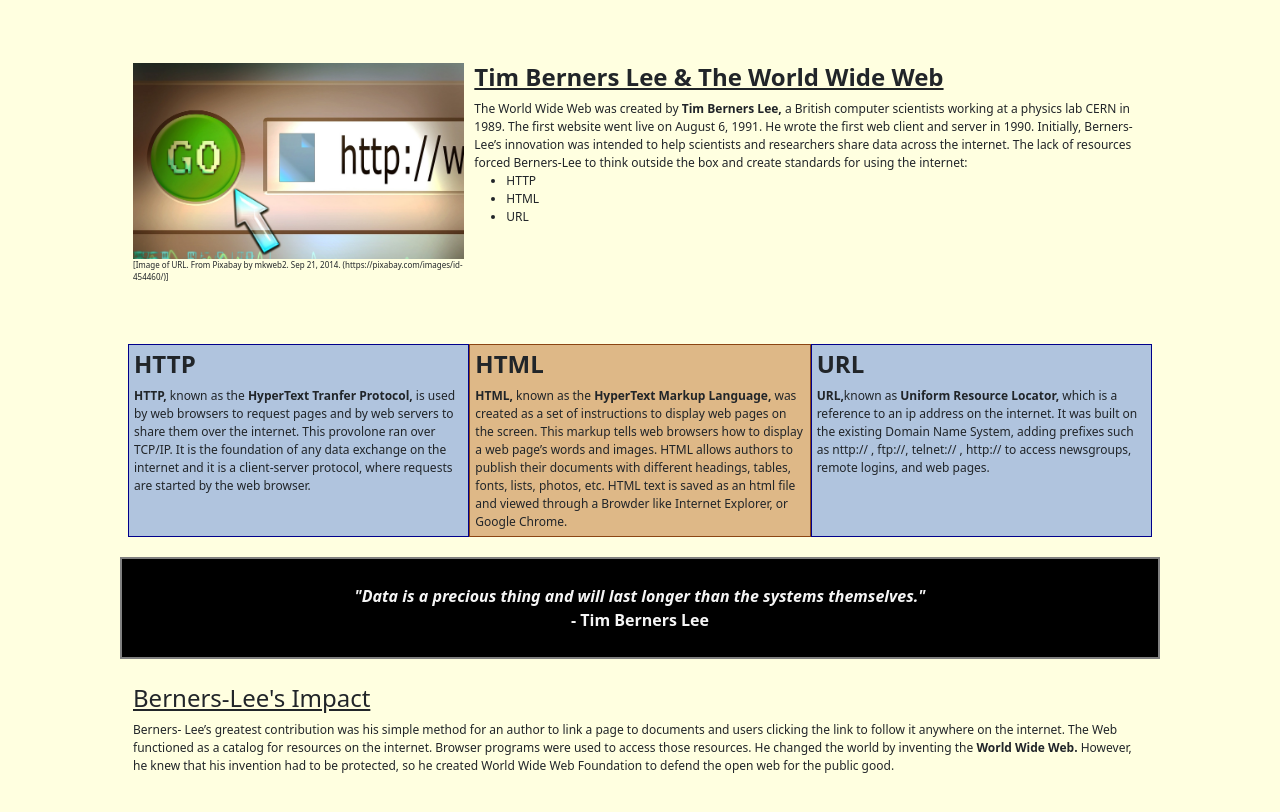
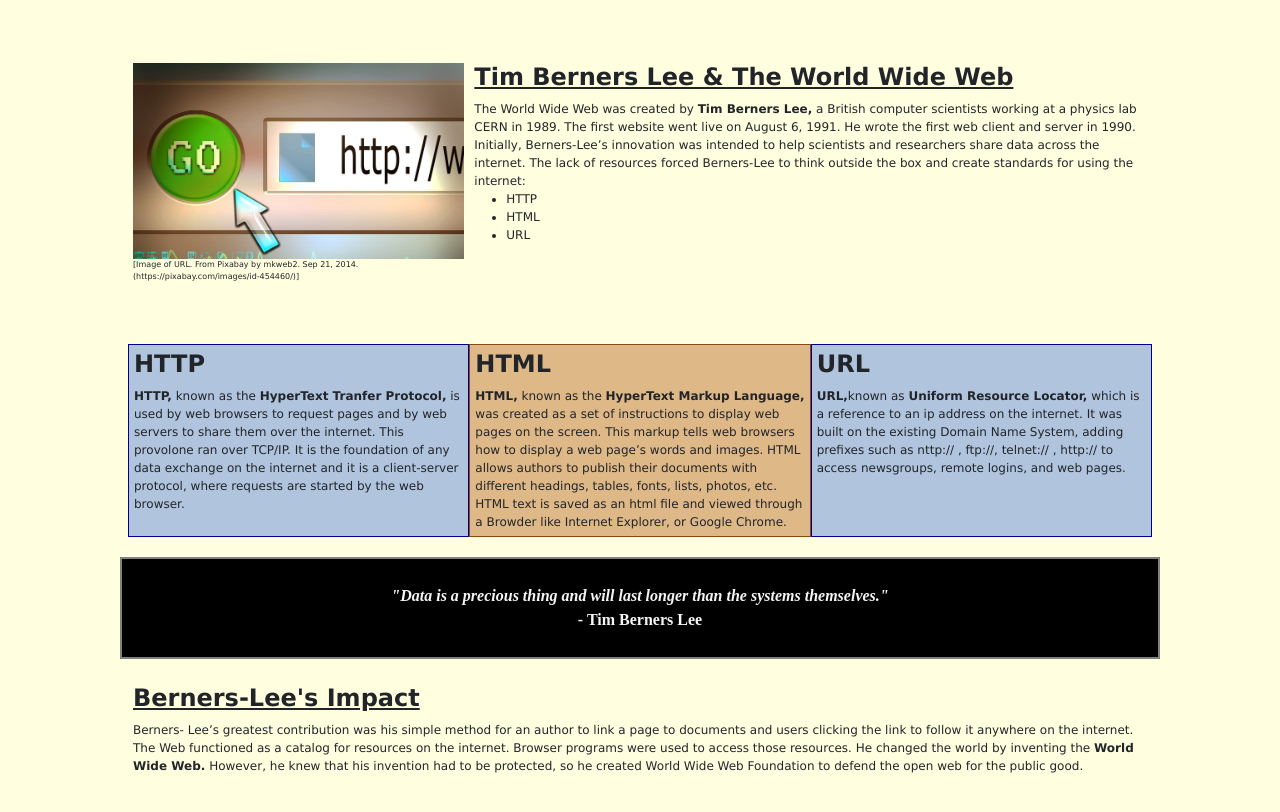
Before and after one commit to smoran09/project2, a plain HTML site: page public_html/1990.html in a window 1280 px wide. Shown: the part 204-1016 px from the top of the page. Drawn offline with nearby package versions, Linux system fonts and the light colour scheme.

Commit message:
Update: updated font on 1990s page

```diff
--- a/public_html/1990.html
+++ b/public_html/1990.html
@@ -20,6 +20,7 @@
         body {
             margin: 30px;
             background-color: lightyellow;
+            font-family: Verdana;
         }
 
         .my-container {
@@ -45,6 +46,7 @@
             background-color: black;
             color: whitesmoke;
             font-weight: bold;
+            font-family: Papyrus;
 
         }
 
@@ -157,7 +159,7 @@
 
         <div class="row my-row">
             <div class="col-lg-12 col-md-12 my-col">
-                <h4><u>Berners-Lee's Impact</u></h4>
+                <h4><u><strong>Berners-Lee's Impact</strong></u></h4>
                 Berners- Lee’s greatest contribution was his simple method for an author to link a page to documents and
                 users clicking the link to follow it anywhere on the internet.
                 The Web functioned as a catalog for resources on the internet. Browser programs were used to access
```
Also changed, not shown: public_html/1960.html (+1 -0 lines), public_html/1970.html (+2 -0 lines).
